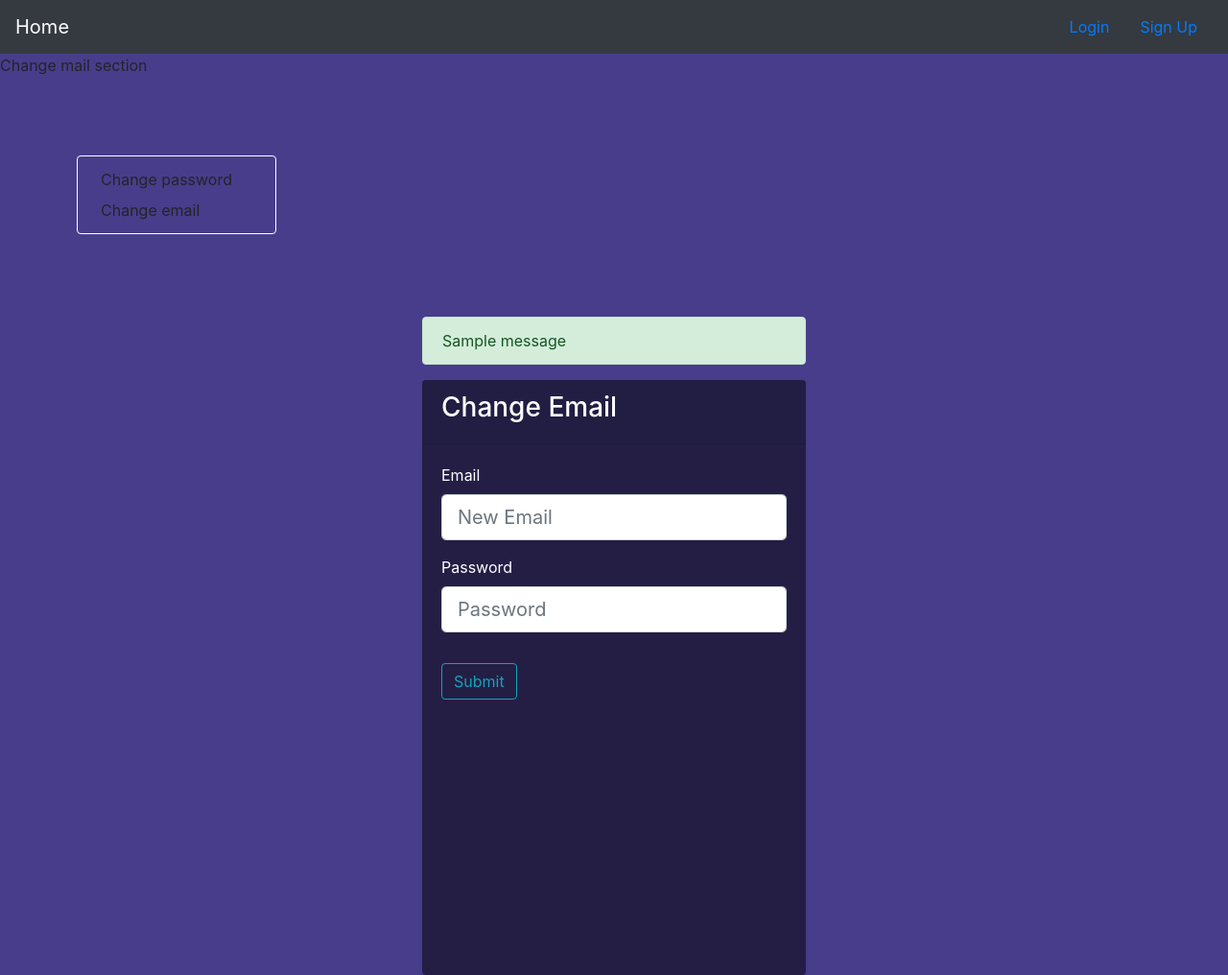
After one commit to ppruchnicki/flask_web_app, a Python web app: template templates/profile_change_email.html in a window 1280 px wide. The commit adds this page. Shown: the whole page at 96% size. Run offline with Jinja, Linux system fonts and the light colour scheme; the template is opened without the code that fills it, so the values that code supplies are empty, except form fields; one stand-in notice (Sample message) is shown; form fields are guessed from the names that the template uses; some libraries are stand-ins or nearby versions.

Commit message:
Added Email change functionality

```diff
--- a/auth.py
+++ b/auth.py
@@ -21,7 +21,6 @@ def logout():
 def confirm_email(token):
     try:
         email = User.confirm_token(token)
-        print('worked')
     except:
         flash('The confirmation link is invalid or has expired.', 'danger')
     user = User.query.filter_by(email=email).first_or_404()
--- a/static/styles.css
+++ b/static/styles.css
@@ -76,6 +76,28 @@ border-radius: .25rem;
 color: white;
 }
 
+.dropdown-menu-custom{
+position: absolute;
+top: 5rem;
+left: 5rem;
+z-index: 1000;
+display: inherit;
+float: left;
+min-width: 10rem;
+width: 13rem;
+padding: .5rem 0;
+margin: .125rem 0 0;
+font-size: 1rem;
+color: white;
+text-align: left;
+list-style: none;
+background-color: darkslateblue;
+background-clip: padding-box;
+border: 1px solid rgba(0,0,0,.15);
+border-radius: .25rem;
+border-color: white;
+}
+
 .form-check-label{
 color: white;
 }
--- a/templates/base.html
+++ b/templates/base.html
@@ -22,17 +22,20 @@
       <ul class="navbar-nav mr-auto">
         {% if current_user.is_authenticated and current_user.confirmed %}
           <li class="nav-item">
-            <a class="nav-link" href="{{ url_for('main.profile') }}">Profile</a>
-          </li>
-          <li class="nav-item">
             <a class="nav-link" href="{{ url_for('notes.show_notes') }}">Notes</a>
           </li>
           <li class="nav-item">
             <a class="nav-link" href="{{ url_for('todos.show_todos') }}">Todos</a>
           </li>
+          <li class="nav-item">
+            <a class="nav-link" href="{{ url_for('main.profile') }}">Profile</a>
+          </li>
           {% elif current_user.is_authenticated %}
           <li class="nav-item">
             <a class="nav-link" href="{{ url_for('auth.unconfirmed') }}">Confirm</a>
+          </li>
+          <li class="nav-item">
+            <a class="nav-link" href="{{ url_for('main.profile') }}">Profile</a>
           </li>
         {% endif %}
         {% if current_user.admin %}
--- a/templates/index.html
+++ b/templates/index.html
@@ -2,7 +2,7 @@
 
 {% block content %}
 <h1 class="title">
-  Flask Login Example
+  Welcome!
 </h1>
 <h2 class="subtitle">
   Easy authentication and authorization in Flask.
--- /dev/null
+++ b/templates/profile_change_email.html
@@ -0,0 +1,71 @@
+{% extends "base.html" %}
+
+{% block content %}
+Change mail section
+<div class="dropdown">
+  <div class="dropdown-menu-custom">
+    <a class="dropdown-item" href="{{ url_for('main.profile') }}">Change password</a>
+    <a class="dropdown-item" href="{{ url_for('main.profile_change_email') }}">Change email</a>
+  </div>
+</div>
+
+
+<div class="container">
+	<div class="d-flex justify-content-center h-100">
+		<div class="card_login_with_alert_sign_up">
+			{% with messages = get_flashed_messages(with_categories=true) %}
+                {% if messages %}
+                    {% for category, message in messages %}
+                        <div class="alert alert-{{ category }}">
+                            {{ message }}
+                        </div>
+                    {% endfor %}
+                {% endif %}
+            {% endwith %}
+			<div class="card_sign_up">
+			<div class="card-header">
+				<h3>Change Email</h3>
+			</div>
+				<div class="card-body">
+					<form method="POST" action="">
+						{{ form.csrf_token() }}
+						<fieldset class="form-group">
+							<div class="form-group">
+								{{ form.email.label(class="form-control-label") }}
+								{% if form.email.errors %}
+									{{ form.email(class="form-control form-control-lg is-invalid") }}
+									<div class="invalid-feedback">
+										{% for error in form.email.errors %}
+											<span>{{ error }}</span>
+										{% endfor %}
+									</div>
+								{% else %}
+									{{ form.email(class="form-control form-control-lg", placeholder='New Email') }}
+								{% endif %}
+							</div>
+							<div class="form-group">
+								{{ form.password.label(class="form-control-label") }}
+								{% if form.password.errors %}
+									{{ form.password(class="form-control form-control-lg is-invalid") }}
+									<div class="invalid-feedback">
+										{% for error in form.password.errors %}
+											<span>{{ error }}</span>
+										{% endfor %}
+									</div>
+								{% else %}
+									{{ form.password(class="form-control form-control-lg", placeholder='Password') }}
+								{% endif %}
+							</div>
+						</fieldset>
+						<div class="form-group">
+							{{ form.submit(class="btn btn-outline-info") }}
+						</div>
+					</form>
+					</div>
+				</div>
+			</div>
+		</div>
+	</div>
+</div>
+
+{% endblock %}
```
Also changed, not shown: forms.py (+20 -2 lines), main.py (+50 -4 lines), models.py (+29 -3 lines), templates/profile.html (+11 -3 lines).
